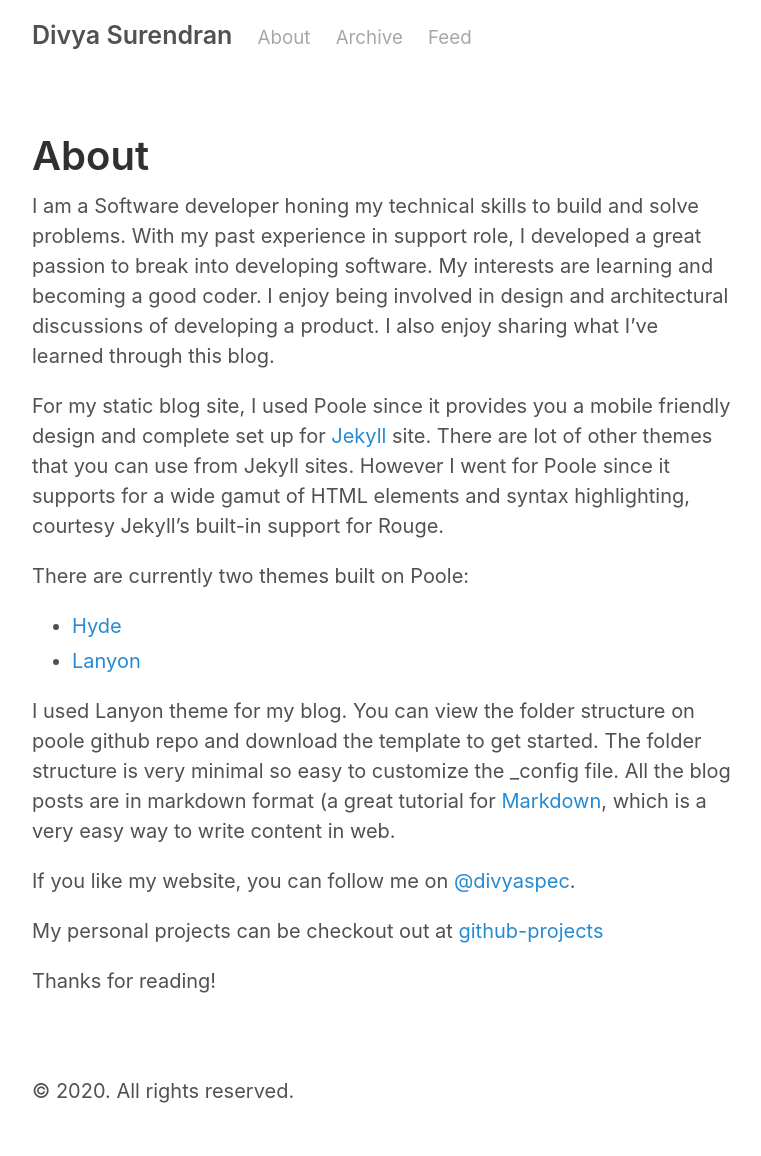
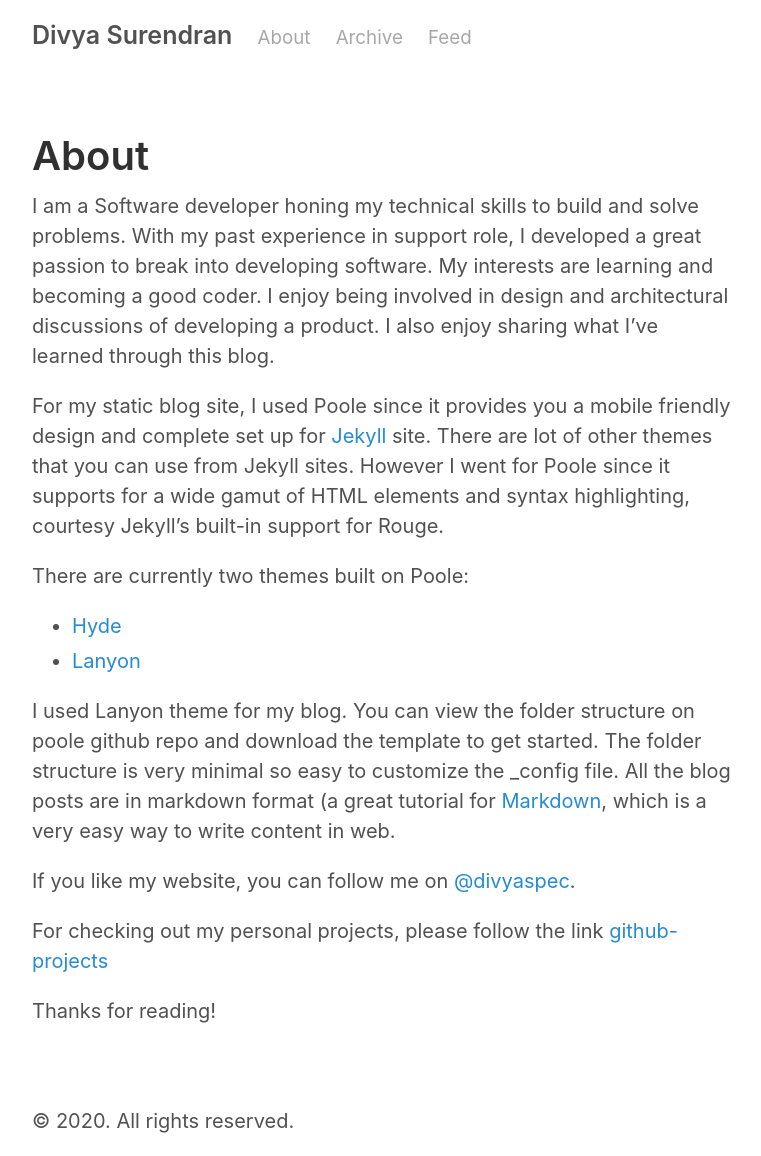
Before and after one commit to divyaspec/divyaspec.github.io, a Jekyll site: the page built from about.md, in a window 1280 px wide. Shown: the whole page, without its empty margins (258-1019 px from the left). Built offline with Jekyll 4.4.1, drawn with Linux system fonts in a browser that asks for light colours; before the commit the page ends 1126 px from its top, so only the background shows below that.

Commit message:
refactoring about page

```diff
--- a/about.md
+++ b/about.md
@@ -16,7 +16,7 @@ I used Lanyon theme for my blog. You can view the folder structure on poole gith
 
 If you like my website, you can follow me on [@divyaspec](https://twitter.com/divyaspec).
 
-My personal projects can be checkout out at [github-projects](https://github.com/divyaspec)
+For checking out my personal projects, please follow the link [github-projects](https://github.com/divyaspec)
 
 
 Thanks for reading!
```
